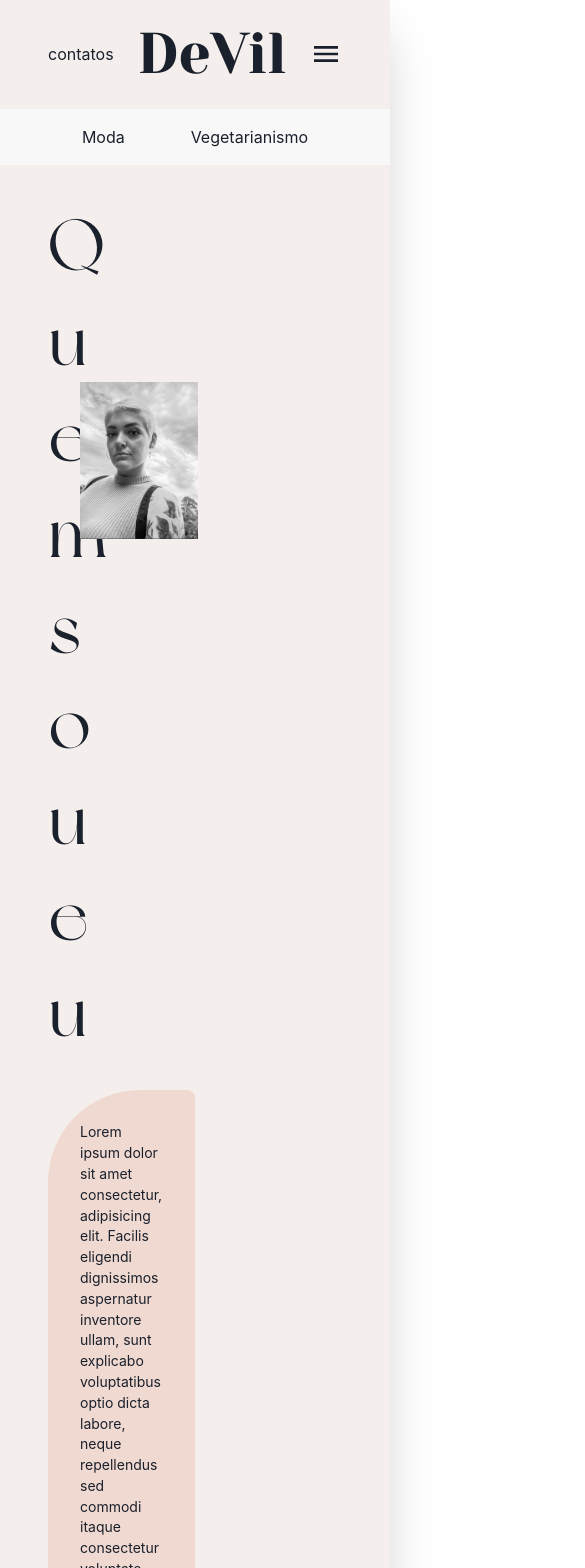
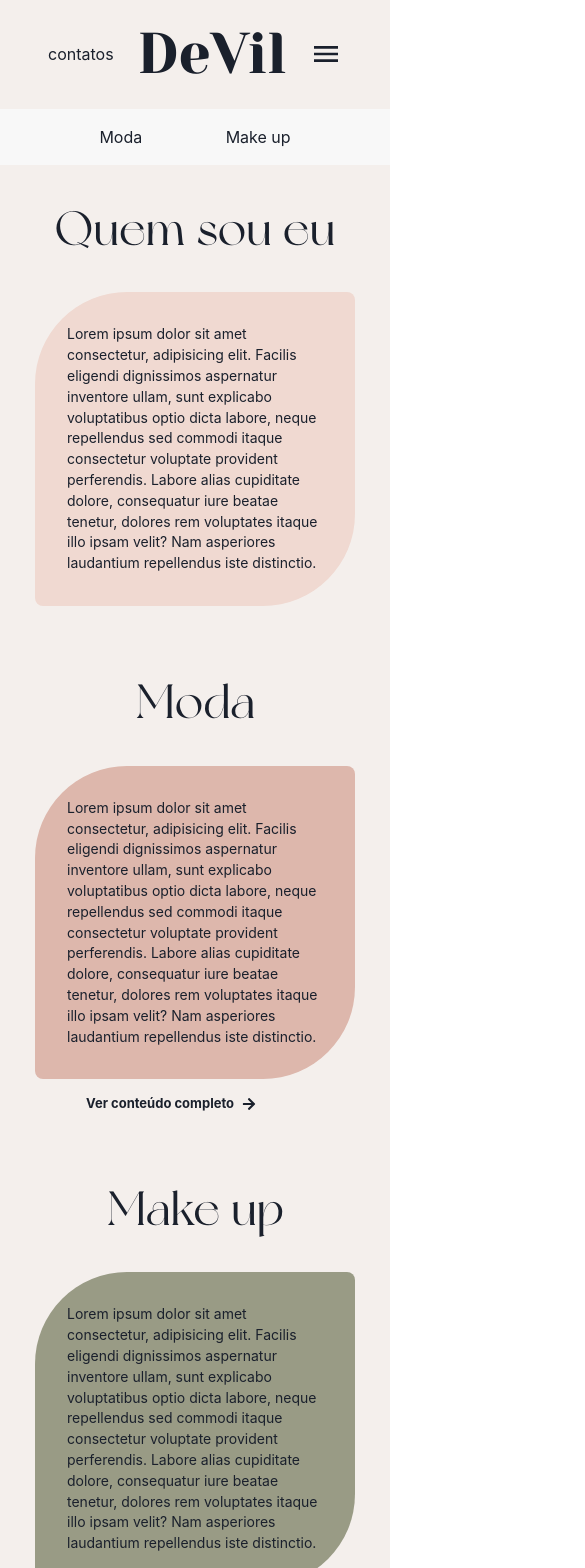
Before and after one commit to reinaldo-silva/blog-malu, a Next.js app: page /home in a window 390 px wide. Shown: the top 1568 px of the page, 585 px wide, since content can reach past the window. Built offline with nearby package versions, Linux system fonts and the light colour scheme.

Commit message:
add resposividade

```diff
--- a/src/components/SectionTheme/index.tsx
+++ b/src/components/SectionTheme/index.tsx
@@ -1,5 +1,12 @@
-import { Flex, Heading, Icon, Link, Text } from '@chakra-ui/react';
-import React from 'react';
+import {
+  Flex,
+  Heading,
+  Icon,
+  Link,
+  Text,
+  useMediaQuery,
+} from '@chakra-ui/react';
+import React, { useEffect } from 'react';
 import { FaArrowRight } from 'react-icons/fa';
 import ImageComp from '../Image';
 
@@ -22,6 +29,13 @@ const SectionTheme: React.FC<SectionThemeProps> = ({
   bg,
   id,
 }) => {
+  const [isLargerThan900] = useMediaQuery('(max-width: 900px)');
+  const [isLargerThan650] = useMediaQuery('(max-width: 650px)');
+
+  useEffect(() => {
+    console.log(isLargerThan900);
+  }, [isLargerThan900]);
+
   return (
     <Flex
       height="auto"
@@ -30,18 +44,28 @@ const SectionTheme: React.FC<SectionThemeProps> = ({
       gap="2rem"
       flexDirection={invertComponents ? 'row-reverse' : 'row'}
     >
-      <Flex width="calc(100% - 400px)" flexDirection="column" gap="2rem">
+      <Flex
+        width={!isLargerThan900 ? 'calc(100% - 400px)' : '100%'}
+        flexDirection="column"
+        gap="2rem"
+      >
         <Heading
           w="100%"
           fontFamily="New york"
           fontWeight="normal"
-          fontSize="4.5rem"
+          fontSize={isLargerThan650 ? '3rem' : '4.5rem'}
           id={id}
+          textAlign={isLargerThan900 ? 'center' : 'left'}
         >
           {title}
         </Heading>
 
-        <Flex justifyContent="space-between" alignItems="flex-end">
+        <Flex
+          flexDirection={isLargerThan900 ? 'column' : 'row'}
+          justifyContent="space-between"
+          alignItems={isLargerThan900 ? 'center' : 'flex-end'}
+          gap="1rem"
+        >
           <Flex
             padding="1rem"
             height="auto"
@@ -66,6 +90,7 @@ const SectionTheme: React.FC<SectionThemeProps> = ({
           )}
         </Flex>
       </Flex>
+      {!isLargerThan900 && (
         <Flex
           width="40%"
           height="auto"
@@ -81,6 +106,7 @@ const SectionTheme: React.FC<SectionThemeProps> = ({
             objectFit="contain"
           />
         </Flex>
+      )}
     </Flex>
   );
 };
--- a/src/pages/home/index.tsx
+++ b/src/pages/home/index.tsx
@@ -23,7 +23,7 @@ const Home: React.FC = () => {
           padding="1rem"
         >
           <Link href="#moda">Moda</Link>
-          <Link href="#veg">Vegetarianismo</Link>
+          <Link href="#make">Make up</Link>
         </Flex>
         <SectionTheme
           title="Quem sou eu"
@@ -45,13 +45,13 @@ Lorem ipsum dolor sit amet consectetur, adipisicing elit. Facilis eligendi digni
         />
 
         <SectionTheme
-          title="Vegetarianismo"
+          title="Make up"
           description="
 Lorem ipsum dolor sit amet consectetur, adipisicing elit. Facilis eligendi dignissimos aspernatur inventore ullam, sunt explicabo voluptatibus optio dicta labore, neque repellendus sed commodi itaque consectetur voluptate provident perferendis. Labore alias cupiditate dolore, consequatur iure beatae tenetur, dolores rem voluptates itaque illo ipsam velit? Nam asperiores laudantium repellendus iste distinctio."
-          srcImage="/images/veg.jpeg"
+          srcImage="/images/make.jpeg"
           learnMore
           bg="#999b85"
-          id="veg"
+          id="make"
         />
 
         <Footer />
```
Also changed, not shown: public/images/make.jpeg (added). Lines whose indentation alone changed are shown as unchanged.
